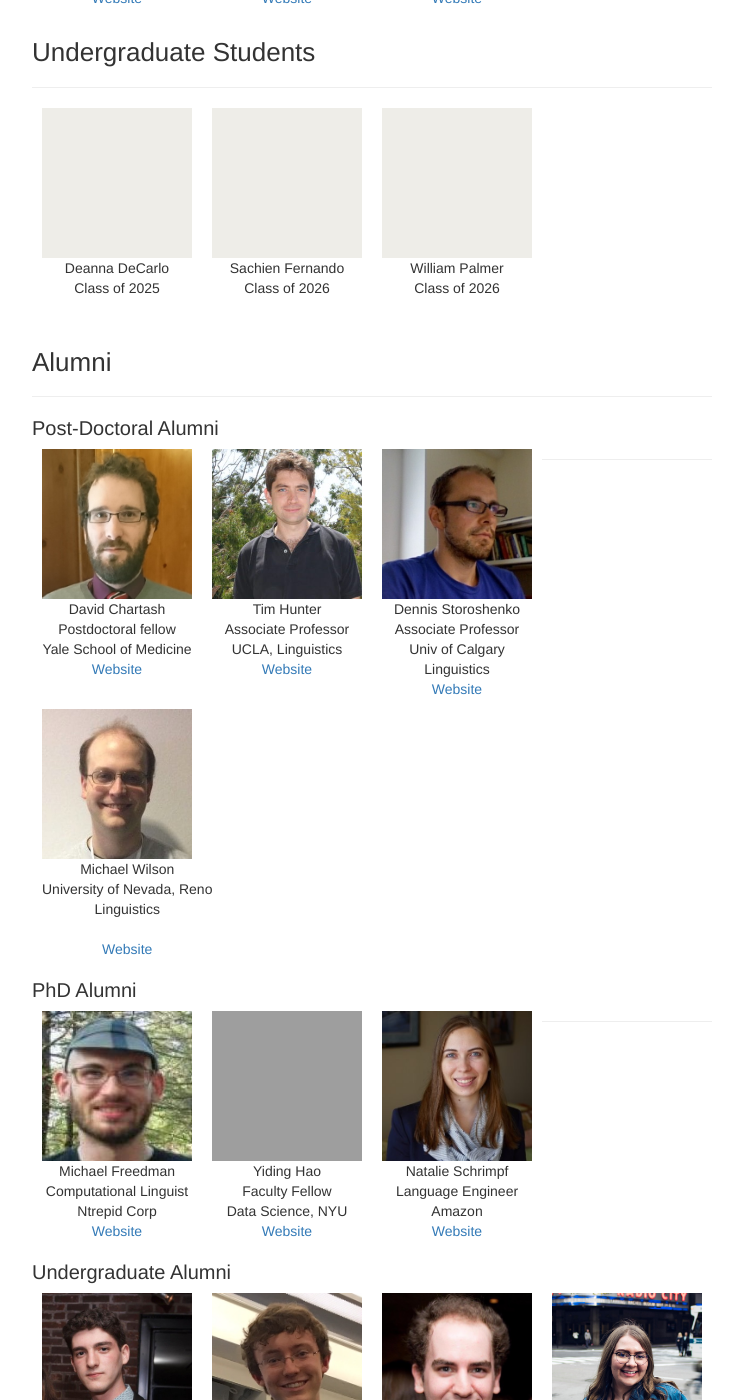
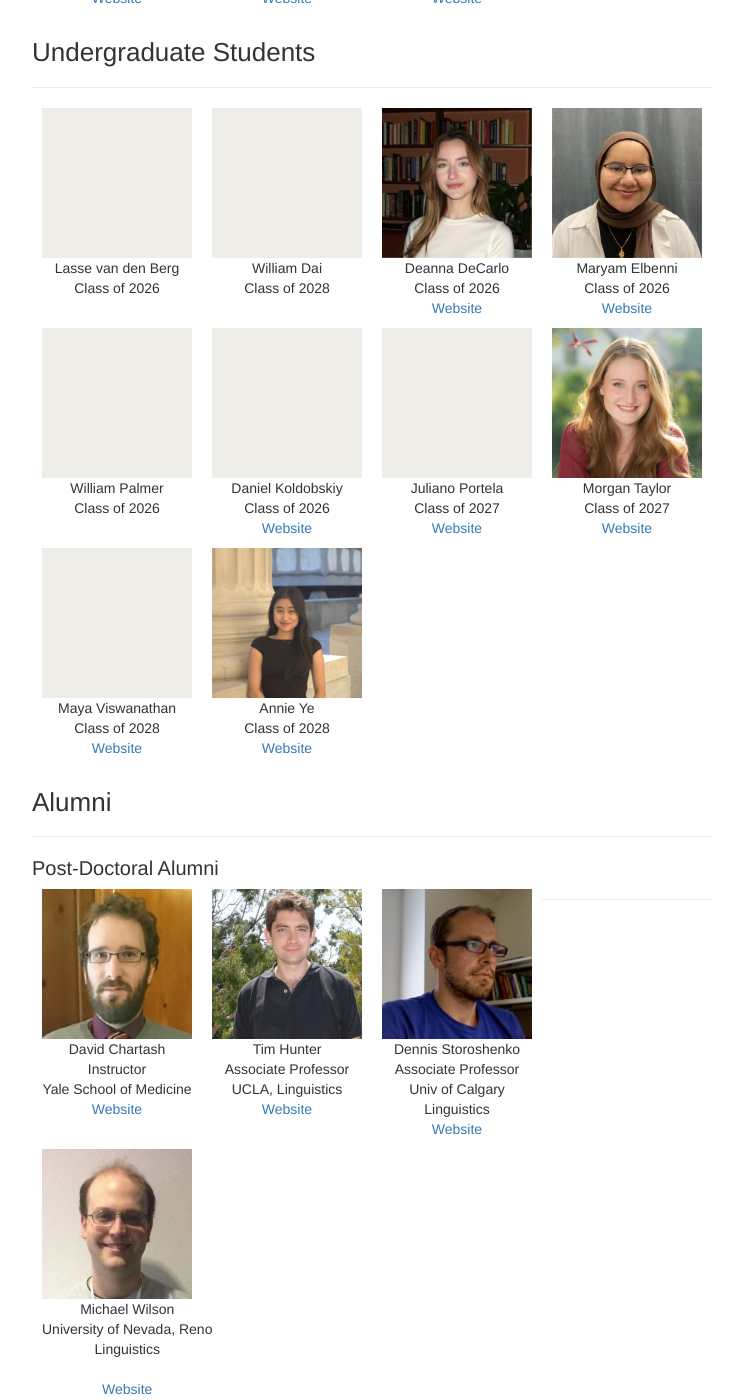
Before and after one commit to clay-lab/clay-lab.github.io, a Jekyll site: the page built from members.html, in a window 1280 px wide and 1400 px high, scrolled down 1151 px. Shown: the whole window, without its empty margins (268-1011 px from the left). Built offline with Jekyll 4.4.1, drawn with Linux system fonts in a browser that asks for light colours; some of the changed text lies outside the part shown; grey boxes are pictures that could not be loaded.

```diff
--- a/_data/members.yml
+++ b/_data/members.yml
@@ -51,7 +51,7 @@ graduate:
       title : PhD student <br> Computer Science
 
     - name : Enyan Zhang
-      photo: https://enyanz.com/media/me-small.jpg
+      photo: /photos/enyan_profile.jpg
       email: enyan.zhang@yale.edu
       url: https://enyanz.com
       title : PhD student <br> Computer Science
@@ -71,20 +71,63 @@ graduate:
 
 undergraduate:
 
+
+    - name : Lasse van den Berg
+      photo: /photos/test.jpg
+      email: lasseheinrich.vandenberg@yale.edu
+      title : 2026
+
+    - name : William Dai
+      photo: /photos/test.jpg
+      email: william.dai@yale.edu
+      title : 2028
+
     - name : Deanna DeCarlo
-      photo: /photos/test.jpg
+      photo: /photos/deanna_profile.jpg
+      url: https://www.linkedin.com/in/deanna-decarlo/
       email: deanna.decarlo@yale.edu
-      title : 2025
+      title : 2026
 
-    - name : Sachien Fernando
-      photo: /photos/test.jpg
-      email: sachien.fernando@yale.edu
+    - name : Maryam Elbenni
+      photo: /photos/maryam_profile.jpg
+      url: https://www.linkedin.com/in/maryam-elbenni-584a62333/
+      email: maryam.elbenni@yale.edu
       title : 2026
 
     - name : William Palmer
       photo: /photos/test.jpg
       email: william.palmer@yale.edu
       title : 2026
+
+    - name : Daniel Koldobskiy
+      photo: /photos/test.jpg
+      email: daniel.koldobskiy@yale.edu
+      url: https://www.linkedin.com/in/daniel-koldobskiy-a71567230/
+      title : 2026
+
+    - name : Juliano Portela
+      photo: /photos/test.jpg
+      url: https://www.linkedin.com/in/julianodportela/
+      email: juliano.portela@yale.edu
+      title : 2027
+
+    - name : Morgan Taylor
+      photo: /photos/morgan_profile.jpg
+      url: https://www.linkedin.com/in/morgan-taylor-37a0a723b/
+      email: morgan.taylor@yale.edu
+      title : 2027
+
+    - name : Maya Viswanathan
+      photo: /photos/test.jpg
+      url: https://www.linkedin.com/in/maya-viswanathan-a8850a33b/
+      email: maya.viswanathan@yale.edu
+      title : 2028
+
+    - name : Annie Ye
+      photo: /photos/annie_ye_profile.jpg
+      url: https://www.linkedin.com/in/annie-ye-3aa4b8280/
+      email: annie.ye@yale.edu
+      title : 2028
 
 
 post-doc-alumni:
@@ -93,7 +136,7 @@ post-doc-alumni:
       photo: /photos/chartash_profile.jpg
       email: david.chartash@yale.edu
       url: https://medicine.yale.edu/profile/david_chartash/
-      title : Postdoctoral fellow
+      title : Instructor
       location: Yale School of Medicine
 
     - name : Tim Hunter
@@ -124,12 +167,12 @@ phd-alumni:
       title : Computational Linguist
       location: Ntrepid Corp
 
-    - name : Yiding Hao
+    - name : Sophie Hao
       photo: https://ling.yale.edu/sites/default/files/styles/medium/public/pictures/picture-115-1516231237.jpg
-      email: yiding.hao@yale.edu
+      email: sophie.hao@nyu.edu
       url: https://www.notaphonologist.com
-      title : Faculty Fellow
-      location: Data Science, NYU
+      title : Assistant Professor
+      location: Linguistics and Data Science, BU
 
     - name : Natalie Schrimpf
       photo: /photos/natalie_profile.jpg
@@ -151,6 +194,12 @@ undergrad-alumni:
       title : Machine Lrn Scient
       location: Cellarity
 
+    - name : Sachien Fernando
+      photo: /photos/sachien_profile.jpg
+      email: sachien.fernando@yale.edu
+      title : Software Engineer
+      location: Microsoft
+
     - name : Dan Friedman
       photo: /photos/dan_profile.jpg
       url: https://danfriedman0.github.io/
@@ -159,10 +208,9 @@ undergrad-alumni:
 
     - name : Hana Galijašević
       photo : /photos/hana_profile.jpg
-      url: https://www.linkedin.com/in/hana-galijasevic/
-      title : PhD student
-      location: Univ Michigan, Info Sch
-
+      url: hhttps://hanagali.com
+      title : Faculty member
+      location: Providence Day School
 
     - name : Sarah Gross
       photo: /photos/sarahgross_profile.jpg
@@ -173,13 +221,14 @@ undergrad-alumni:
     - name : Pearl Hwang
       photo : /photos/pearl_profile.jpg
       url: https://www.linkedin.com/in/pinyu-hwang-16b014193/
-
+      title: Softweare Engineer
+      location: Google
 
     - name : Jungo Kasai
-      url: https://homes.cs.washington.edu/~jkasai/
+      url: https://jungokasai.github.io
       photo: /photos/jungo_profile.jpg
-      title: PhD student
-      location: Univ of Washington, CS
+      title: CTO
+      location: Kotoba Technologies
 
     - name : Lenny Khazan
       photo : /photos/lenny_profile.jpg
@@ -218,15 +267,16 @@ undergrad-alumni:
 
     - name : Will Merrill
       photo: /photos/will_profile.jpg
-      title: PhD student
+      title: Assistant Professor
       url: https://lambdaviking.com/
-      location: NYU, Data Science
+      location: Toyota Technical Institute at Chicago
 
     - name : William Min
-      photo : /photos/test.jpg
-      email : w.min@yale.edu
-      title : 2025
-
+      photo: /photos/min_profile.jpg
+      email: w.min@yale.edu
+      url: https://www.linkedin.com/in/william-min-92a78a234/
+      title: MS student
+      location: Uppsala University, Data Science
 
     - name : Jackson Petty
       photo : /photos/jackson_profile.jpg
```
Also changed, not shown: photos/annie_ye_profile.jpg (added), photos/deanna_profile.jpg (added), photos/enyan_profile.jpg (added), photos/maryam_profile.jpg (added), photos/min_profile.jpg (added), photos/miranda_profile.jpg, photos/morgan_profile.jpg (added), photos/sachien_profile.jpg (added), 1 other file.
